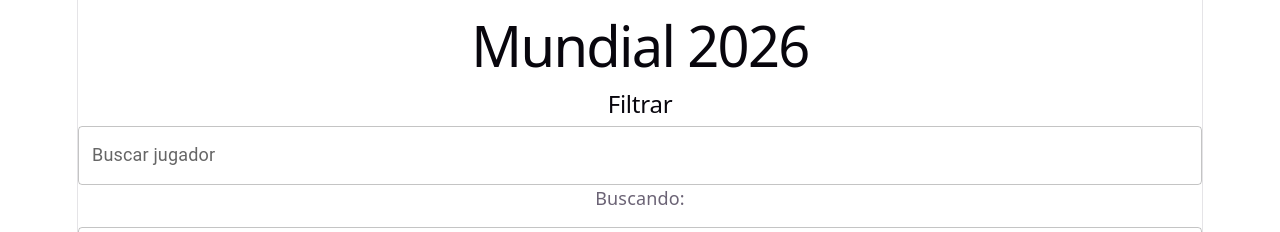
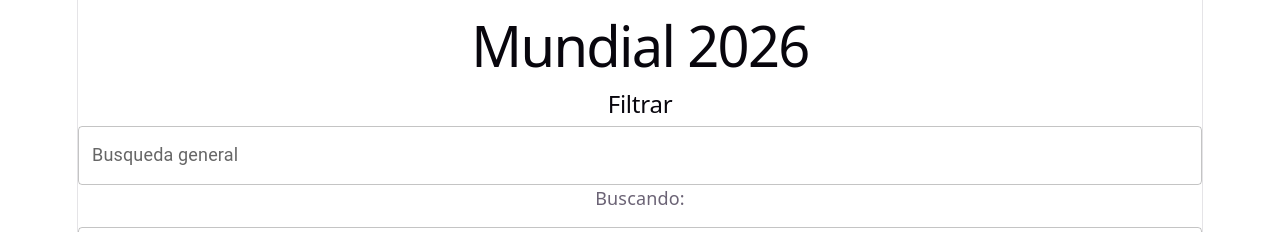
Before and after one commit to rubenledesma10/app-mundial, a React app in the folder frontend/: page / in a window 1280 px wide. Shown: the top 232 px of the page. Built offline with nearby package versions, Linux system fonts and the light colour scheme; no server answers; the HTML template or start-up script is replaced by a standard one.

Commit message:
Add global search filter

```diff
--- a/frontend/src/App.jsx
+++ b/frontend/src/App.jsx
@@ -3,7 +3,7 @@ import PlayerFilters from './components/PlayerFilters';
 
 function App() {
   const [players, setPlayers] = useState([]);
-  const [name, setName] = useState('');
+  const [q, setQ] = useState('');
   const [country, setCountry] = useState('');
   const [captain, setCaptain] = useState('');
   const [minGoals, setMinGoals] = useState('');
@@ -21,8 +21,8 @@ function App() {
 
     const params = [];
 
-    if (name) {
-      params.push(`name=${name}`);
+    if (q) {
+      params.push(`q=${q}`);
     }
 
     if (country) {
@@ -80,7 +80,7 @@ function App() {
       })
       .catch((error) => console.error(error));
   }, [
-    name,
+    q,
     country,
     captain,
     minGoals,
@@ -98,8 +98,8 @@ function App() {
     <>
       <h1>Mundial 2026</h1>
       <PlayerFilters
-        name={name}
-        setName={setName}
+        q={q}
+        setQ={setQ}
         country={country}
         setCountry={setCountry}
         captain={captain}
--- a/frontend/src/components/PlayerFilters.jsx
+++ b/frontend/src/components/PlayerFilters.jsx
@@ -7,8 +7,8 @@ import {
 } from '@mui/material';
 
 function PlayerFilters({
-  name,
-  setName,
+  q,
+  setQ,
   country,
   setCountry,
   captain,
@@ -37,14 +37,14 @@ function PlayerFilters({
       <h2>Filtrar</h2>
 
       <TextField
-        label="Buscar jugador"
+        label="Busqueda general"
         variant="outlined"
         fullWidth
-        value={name}
-        onChange={(e) => setName(e.target.value)}
+        value={q}
+        onChange={(e) => setQ(e.target.value)}
       />
 
-      <p>Buscando: {name}</p>
+      <p>Buscando: {q}</p>
 
       <FormControl fullWidth sx={{ mt: 2 }}>
         <InputLabel>Selección</InputLabel>
```
